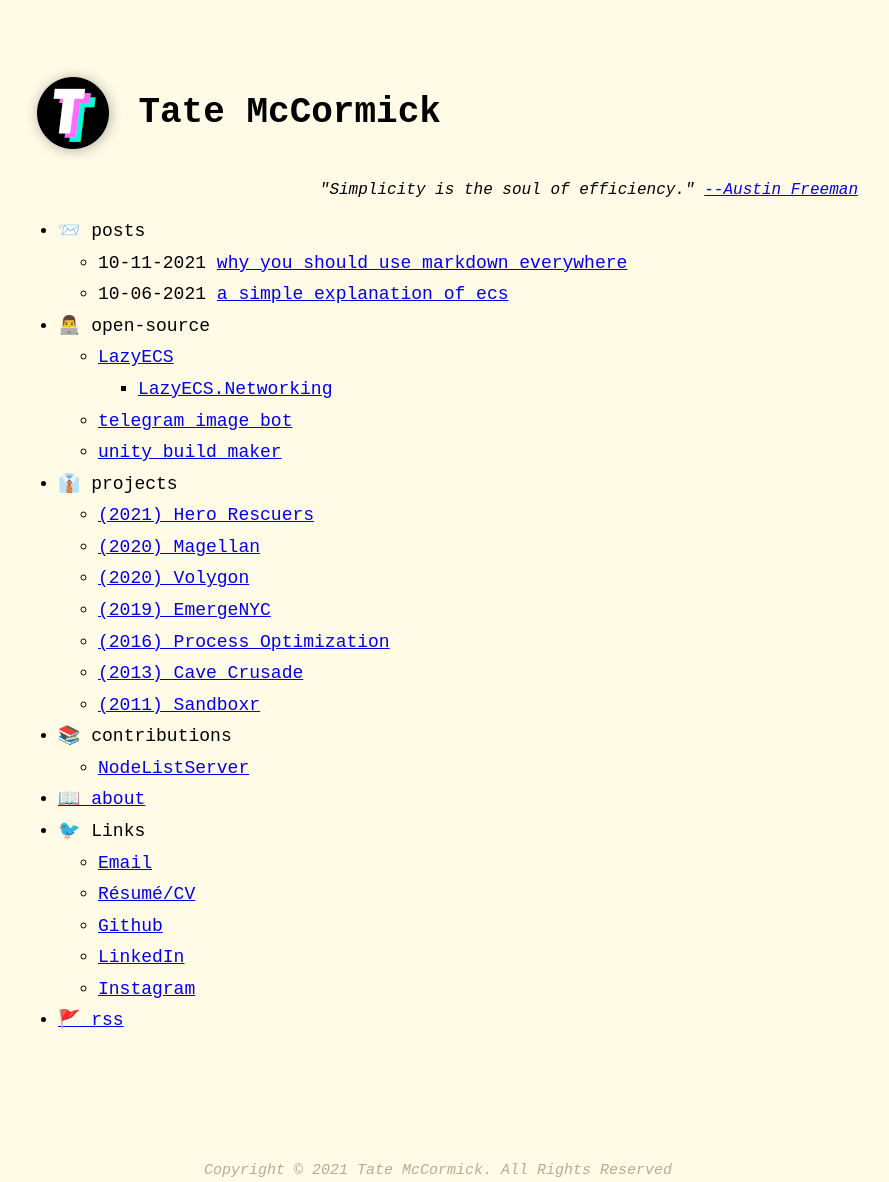
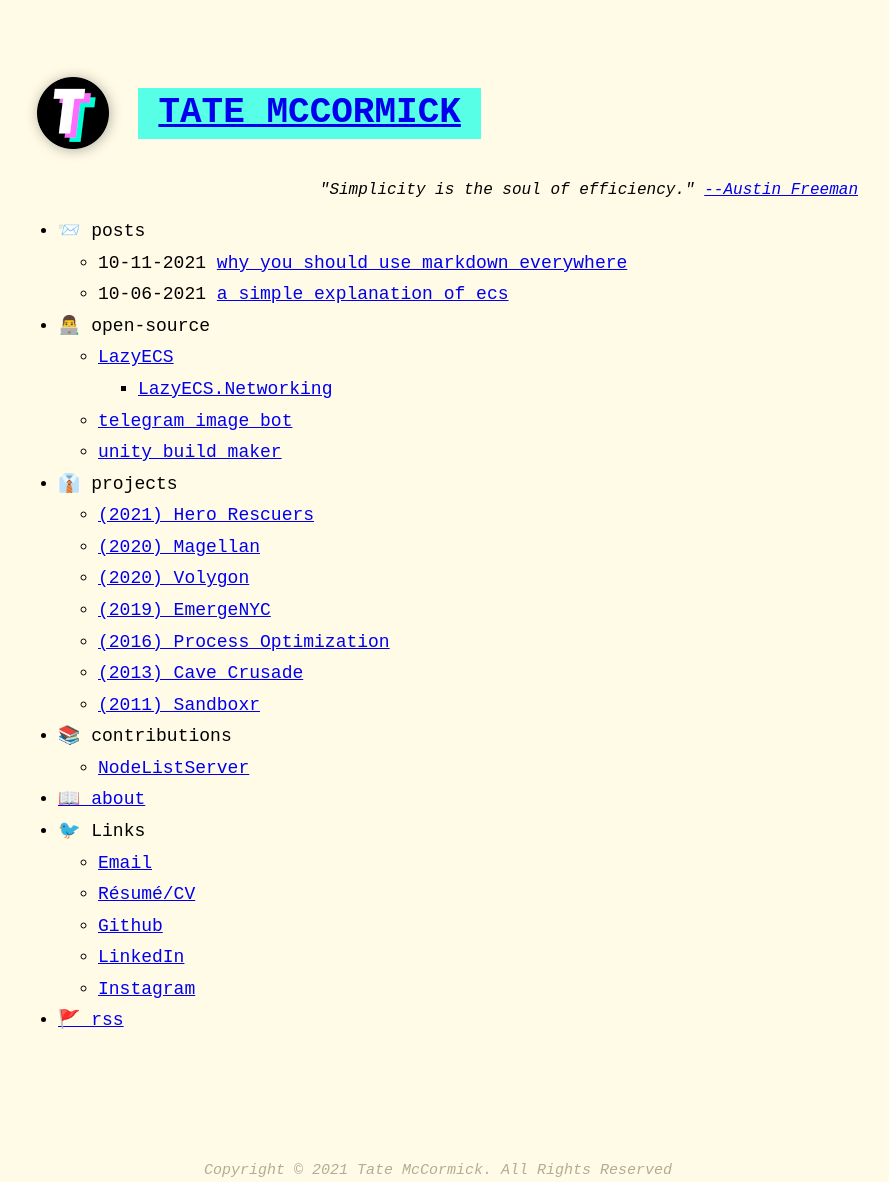
Before and after one commit to tatelax/tatelax.github.io, a Jekyll site: the page built from index.markdown, in a window 1280 px wide. Shown: the whole page, without its empty margins (202-1091 px from the left). Built offline with Jekyll 4.4.1, drawn with Linux system fonts in a browser that asks for light colours.

Commit message:
Update home.html

```diff
--- a/_layouts/home.html
+++ b/_layouts/home.html
@@ -8,7 +8,12 @@ layout: default
   </div>
 
   <div style="display:inline-block; vertical-align: middle;">
-    <h1>{{ site.title }}</h1>
+    <h1 style="background-color:#57ffe6;
+              padding-left: 20px;
+              padding-right: 20px;
+              text-transform: uppercase;
+              font-weight:bold;">
+              <a href={{site.url}}>{{ site.title }}</a></h1>
   </div>
 
   {%-if site.theme_config.show_description-%}
```
